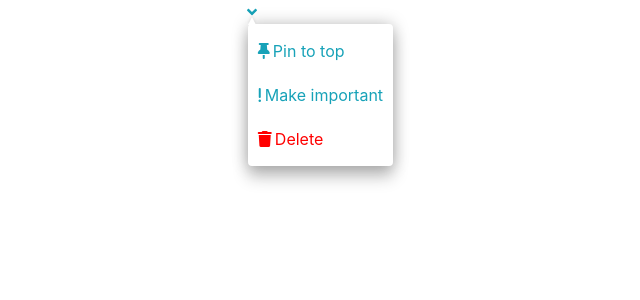
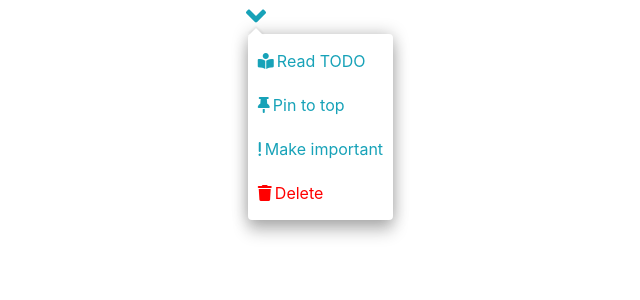
Before and after one commit to GingerBoy14/simple-TODO, a React (Create React App) app: page / in a window 1280 px wide. Both pictures are taken after a click on the icon 440 px from the left and 12 px from the top of the page. Shown: the top 300 px of the page, without its empty margins (189-829 px from the left). Built offline with nearby package versions, Linux system fonts and the light colour scheme.

Commit message:
added High order dropdown

```diff
--- a/src/components/App/App.js
+++ b/src/components/App/App.js
@@ -5,7 +5,12 @@ const App = () => {
   return (
     <div className="row h-100 justify-content-center">
       <div className="col-4">
-        <Dropdown />
+        <Dropdown>
+          <li className="menu-item-read">Read TODO</li>
+          <li className="menu-item-pin">Pin to top</li>
+          <li className="menu-item-important">Make important</li>
+          <li className="menu-item-delete">Delete</li>
+        </Dropdown>
       </div>
     </div>
   )
--- a/src/components/DropDown/Dropdown.js
+++ b/src/components/DropDown/Dropdown.js
@@ -3,35 +3,20 @@ import { FontAwesomeIcon } from '@fortawesome/react-fontawesome'
 import { faAngleLeft } from '@fortawesome/free-solid-svg-icons'
 import './style.scss'
 
-const Dropdown = () => {
-  // const Beverage = () => <FontAwesomeIcon icon={faAngleLeft} />
+const Dropdown = (props) => {
+  const { children } = props
   const [visibility, setVisibility] = useState()
 
   return (
     <div className="dropdown-wrapper">
       <FontAwesomeIcon
         icon={faAngleLeft}
+        size="2x"
         className={visibility ? 'open' : ''}
         rotation={visibility ? 270 : 0}
         onClick={() => setVisibility(!visibility)}
       />
-      {visibility && (
-        <ul className="dropdown">
-          <li className="menu-item-pin" onClick={() => console.log('Pin')}>
-            Pin to top
-          </li>
-          <li
-            className="menu-item-important"
-            onClick={() => console.log('Important')}>
-            Make important
-          </li>
-          <li
-            className="menu-item-delete"
-            onClick={() => console.log('Delete')}>
-            Delete
-          </li>
-        </ul>
-      )}
+      {visibility && <ul className="dropdown">{children}</ul>}
     </div>
   )
 }
--- a/src/components/DropDown/root.scss
+++ b/src/components/DropDown/root.scss
@@ -3,6 +3,6 @@
 }
 $color-default: #17a2b8;
 $color-btn-primal: rgba(23, 223, 245, 0.2);
-$color-alert: #FF0000	;
+$color-alert: #FF0000;
 $color-alert-lighten1: #ffadad;
 $color-white: #fff;
--- a/src/components/DropDown/style.scss
+++ b/src/components/DropDown/style.scss
@@ -9,10 +9,8 @@
   }
 
   .dropdown {
-
     max-width: 10rem;
     position: absolute;
-    //right: -50%;
     transition: all .5s ease;
     padding: .3rem 0;
     background-color: $color-white;
@@ -28,7 +26,7 @@
       overflow: hidden;
     }
 
-    .menu-item-pin:hover, .menu-item-important:hover {
+    .menu-item-pin:hover, .menu-item-important:hover, .menu-item-read:hover {
       background-color: $color-btn-primal;
     }
 
@@ -38,6 +36,13 @@
 
     .menu-item-delete:hover {
       background-color: $color-alert-lighten1;
+    }
+
+    .menu-item-read:before{
+      font-family: "Font Awesome 5 Free";
+      font-weight: 700;
+      content: "\f5da";
+      padding-right: .2rem;
     }
 
     .menu-item-pin:before {
@@ -61,17 +66,14 @@
       padding-right: .2rem;
     }
   }
-
   .dropdown:before {
     content: "";
     position: absolute;
     bottom: 99%;
     border-color: #fff transparent;
     border-style: solid;
-    border-width: 0 .3rem .5rem;
+    border-width: 0 .5rem .5rem;
     filter: drop-shadow(0 -0.1rem 0.05rem rgba(0, 0, 0, 0.07));
     transition: all .5s ease;
   }
-
-
 }
```
